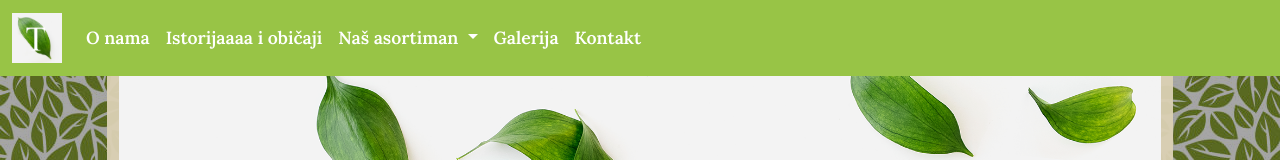
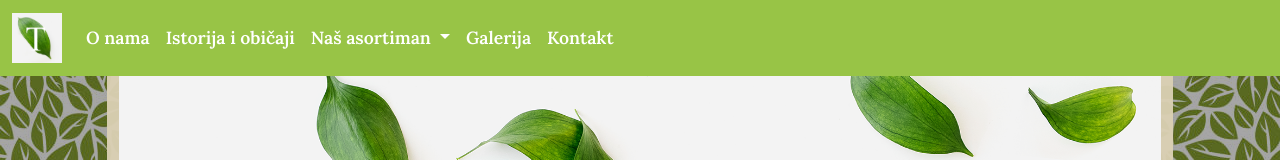
Before and after one commit to zzjelena/WebPredmetniProjekat, a plain HTML site: page index.html in a window 1280 px wide. Shown: the top 160 px of the page. Drawn offline with nearby package versions, Linux system fonts and the light colour scheme.

Commit message:
Update index.html

```diff
--- a/index.html
+++ b/index.html
@@ -39,7 +39,7 @@
                     <a class="nav-link active" aria-current="page" href="index.html">O nama</a>
                   </li>
                   <li class="nav-item">
-                    <a class="nav-link" href="istorija.html">Istorijaaaa i običaji</a>
+                    <a class="nav-link" href="istorija.html">Istorija i običaji</a>
                   </li>
                   <li class="nav-item dropdown">
                     <a class="nav-link dropdown-toggle" id="navbarDropdown" role="button" data-bs-toggle="dropdown"
```
